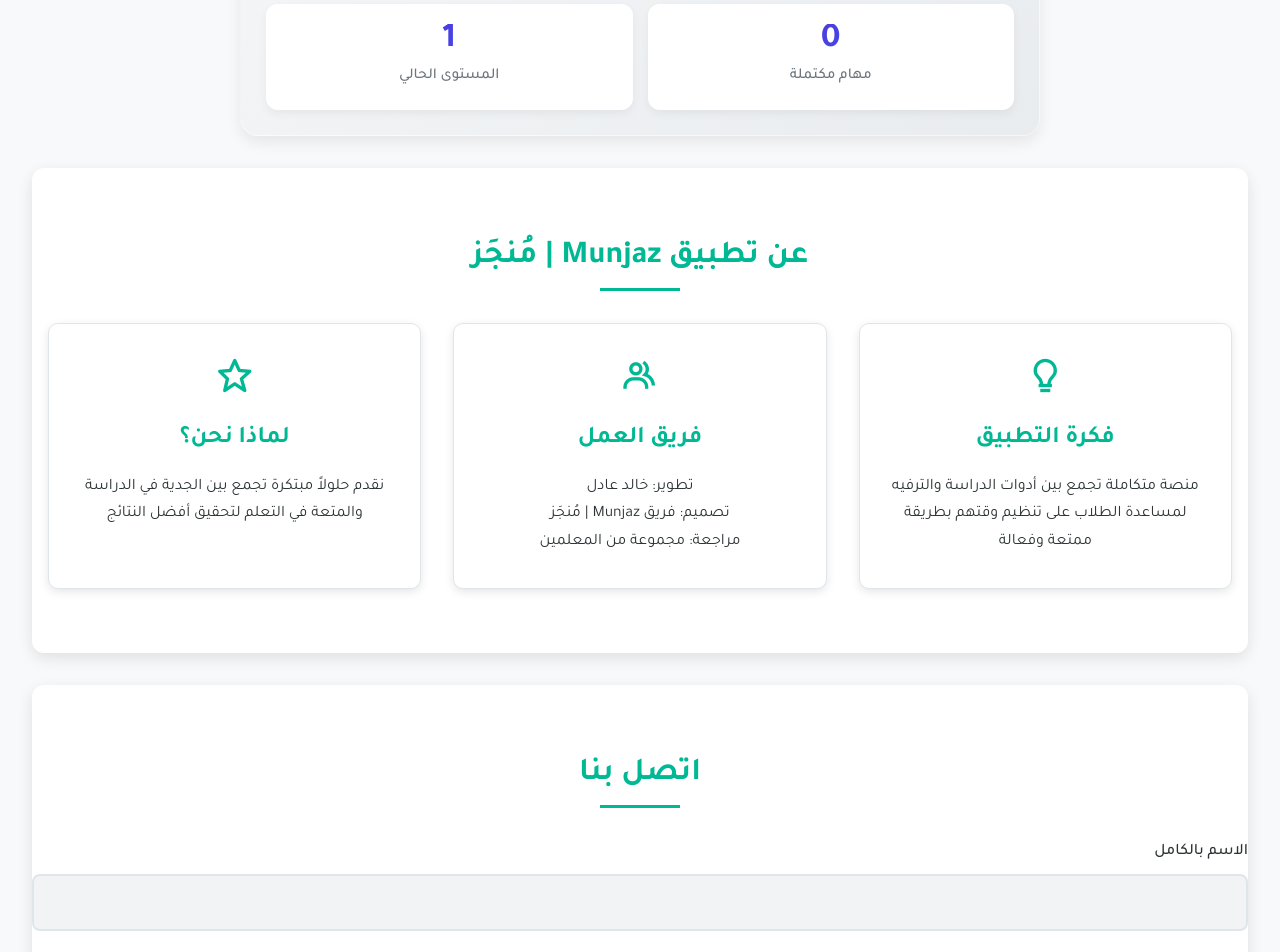
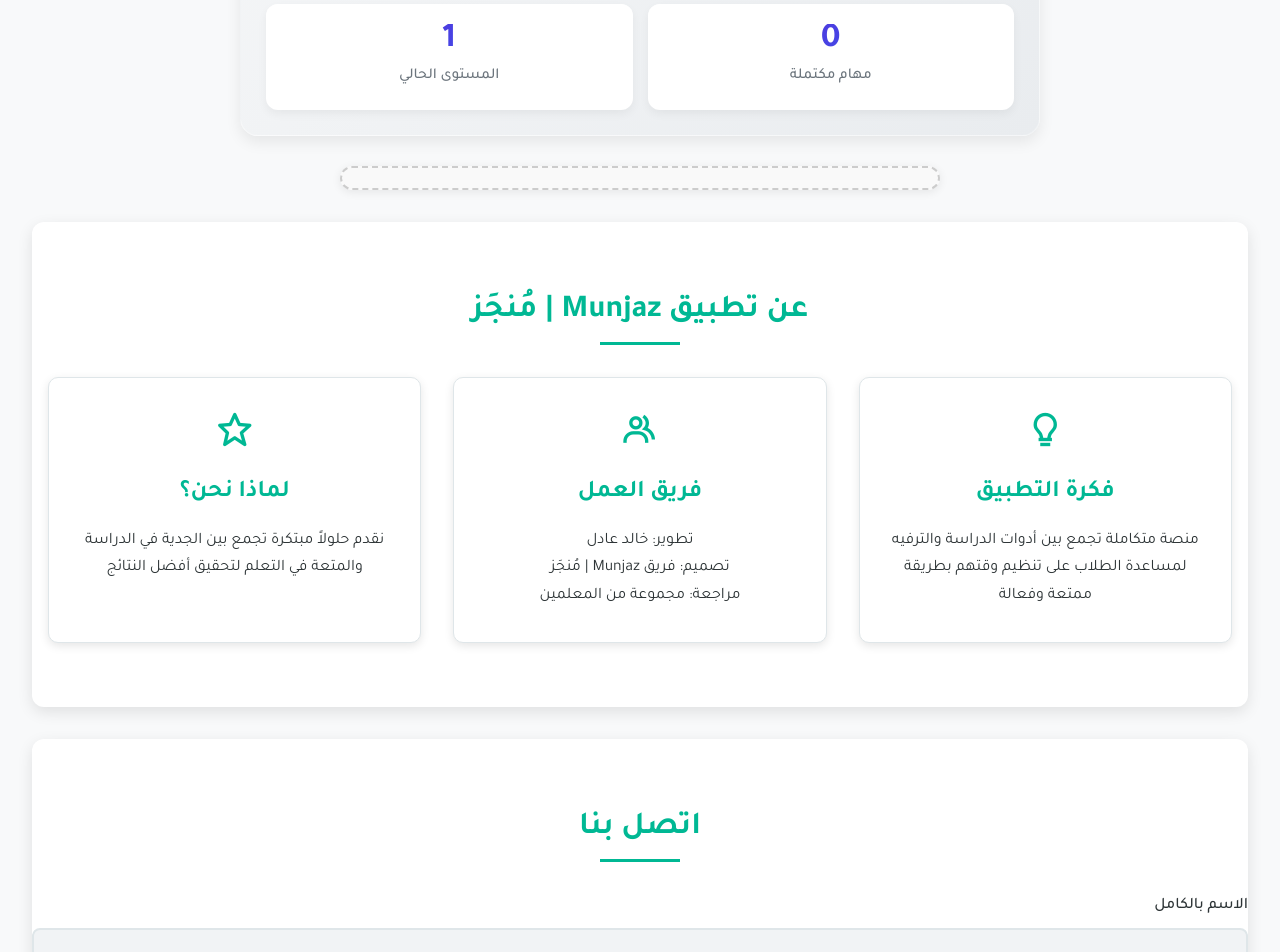
Before and after one commit to khalid19-leo/Zen-Task, a website: page index.html in a window 1280 px wide. Shown: the part 2537-3489 px from the top of the page. Drawn offline with nearby package versions, Linux system fonts and the light colour scheme.

Commit message:
Update styles.css
تنسيق الاعلان

```diff
--- a/styles.css
+++ b/styles.css
@@ -1368,3 +1368,22 @@
   background: #3a3a4a;
   color: white;
 }
+
+/*تنسيق الاعلان*/
+.ad-banner {
+  width: 100%;
+  max-width: 600px;
+  margin: 30px auto;
+  padding: 10px;
+  background-color: #f9f9f9;
+  border: 2px dashed #ccc;
+  border-radius: 12px;
+  text-align: center;
+  box-shadow: 0 2px 10px rgba(0,0,0,0.08);
+  transition: all 0.3s ease;
+}
+
+.ad-banner:hover {
+  box-shadow: 0 4px 16px rgba(0,0,0,0.15);
+  background-color: #f0f0f0;
+}
```
